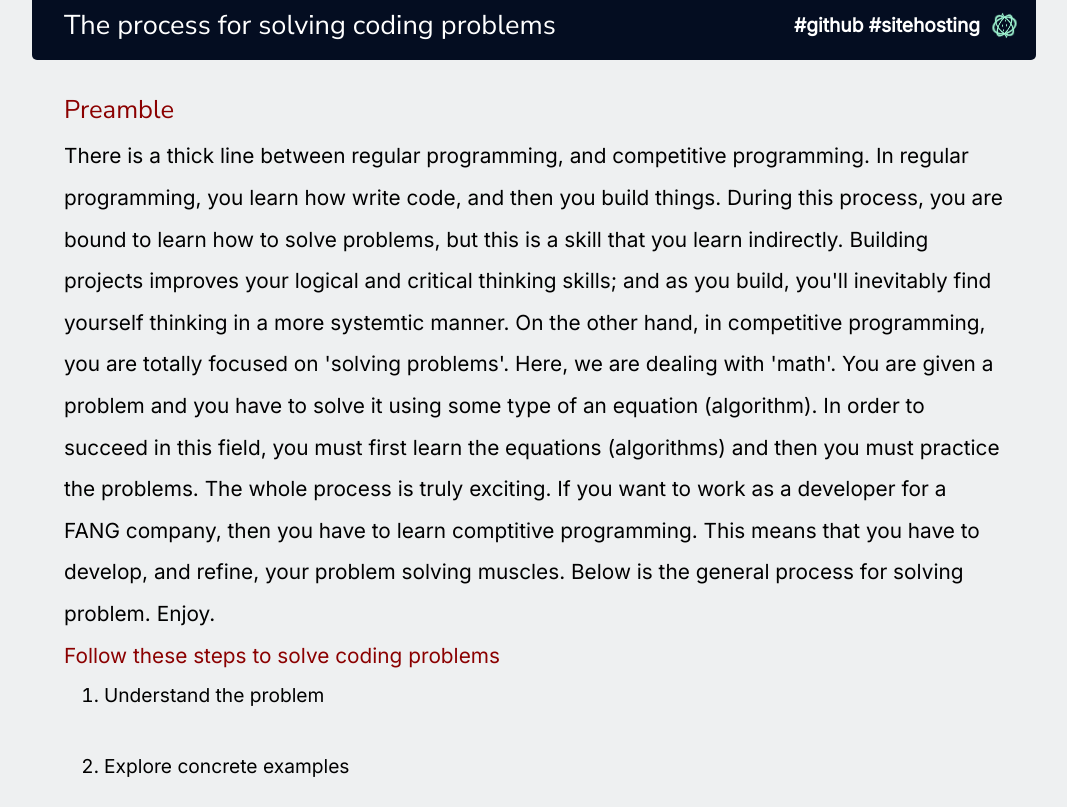
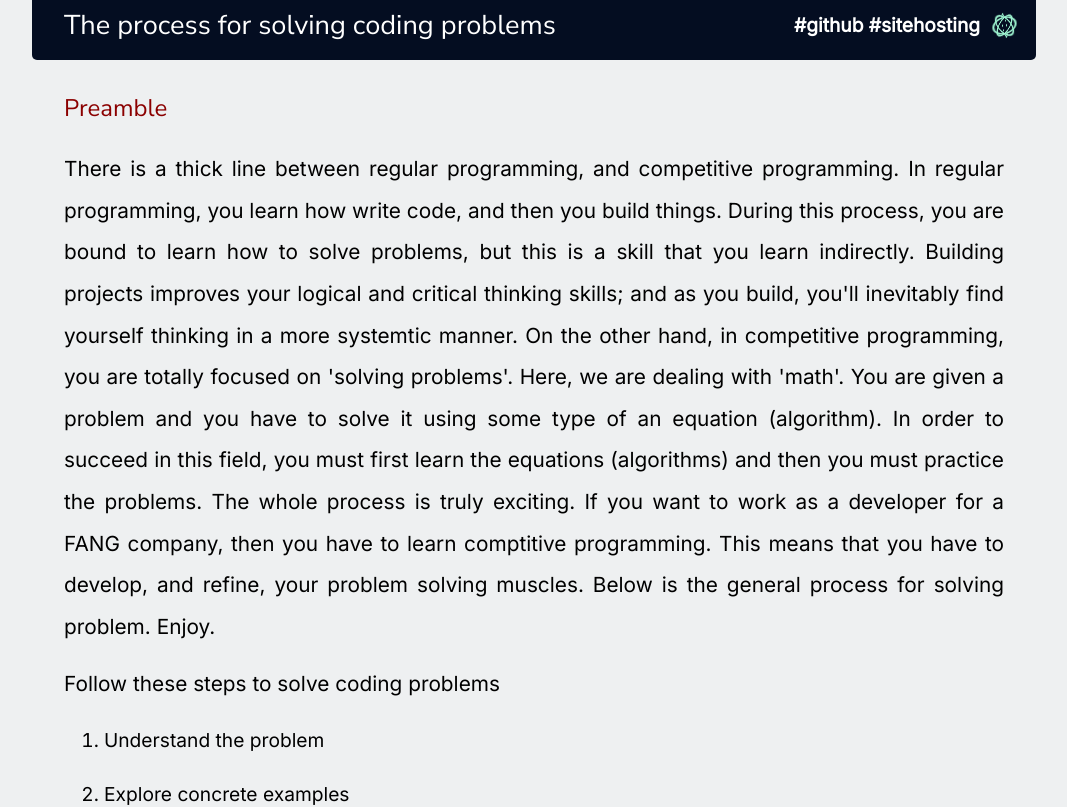
Before and after one commit to Elir-Mahad/oldsibecr, a React (Create React App) app: page /problemsolving in a window 1280 px wide. Shown: the part 480-1287 px from the top of the page, without its empty margins (106-1173 px from the left). Built offline with nearby package versions, Linux system fonts and the light colour scheme.

Commit message:
working on the styles of the blog

```diff
--- a/src/AllBlogs.css
+++ b/src/AllBlogs.css
@@ -48,7 +48,6 @@
 .blog {
 	margin: 3rem;
 	padding-bottom: 1.5rem;
-	border-bottom: 1px solid black;
 }
 
 .titletaganimation {
@@ -86,21 +85,24 @@
 	padding-top: 1.5rem;
 }
 
+.blogbody img,
 .blog h2,
 .blog h3,
 .blog p,
 .blog li {
 	line-height: 2;
+	margin-bottom: 1rem;
+	text-align: justify;
 }
 
 .blog h2 {
-	font-size: 1.6rem;
-	font-weight: 500;
+	font-size: 1.5rem;
+	/* font-weight: 500; */
 }
 
 .blog h3 {
-	font-size: 1.6rem;
-	font-weight: 500;
+	font-size: 1.5rem;
+	/* font-weight: 500; */
 }
 
 .blog p {
@@ -124,13 +126,9 @@
 	list-style: circle;
 }
 
+.blogbody ol li,
 .blogbody ul li {
-	margin-bottom: 2rem;
 	word-break: break-word;
-}
-
-.blogbody ol li {
-	margin-bottom: 2rem;
 }
 
 .blogbody .code {
--- a/src/cp_components/ProblemSolving.js
+++ b/src/cp_components/ProblemSolving.js
@@ -1,5 +1,9 @@
 import React from "react";
-
+import psuedocode from "../assets/psuedocode.png";
+import charcountstep4 from "../assets/charcountstep4.png";
+import alphanumeric from "../assets/alphanumeric.png";
+import charcountstep5 from "../assets/charcountstep5.png";
+//
 function ProblemSolving() {
 	return (
 		<section className="blogs">
@@ -42,9 +46,7 @@ function ProblemSolving() {
 								the general process for solving problem. Enjoy.
 							</p>
 
-							<p className="focus">
-								Follow these steps to solve coding problems
-							</p>
+							<p>Follow these steps to solve coding problems</p>
 
 							<ol>
 								<li>Understand the problem</li>
@@ -236,7 +238,7 @@ function ProblemSolving() {
 
 							<h2 className="focus">Step 3: Break it down</h2>
 
-							<p>Explicitly write out the steps you need to take</p>
+							<p>Explicitly write out the steps you need to take.</p>
 
 							<p>
 								This forces you to think abut the code you'll write before you
@@ -277,7 +279,11 @@ function ProblemSolving() {
 								for this problem.
 							</p>
 
-							{/* <img src="./assets/psuedocode.png" atl="" /> */}
+							<img
+								//
+								src={psuedocode}
+								alt=""
+							/>
 
 							<h2 className="focus">Step 4: Simplify and solve</h2>
 
@@ -295,7 +301,11 @@ function ProblemSolving() {
 								pseudo code:
 							</p>
 
-							{/* <img src="./assets/charcountstep4.png" alt="" /> */}
+							<img
+								//
+								src={charcountstep4}
+								alt=""
+							/>
 
 							<h2 className="focus">Step 5: Look back and refactor</h2>
 
@@ -383,7 +393,11 @@ function ProblemSolving() {
 								character is alphanumeric.
 							</p>
 
-							{/* <img src="./assets/alphanumeric.png" alt="" /> */}
+							<img
+								//
+								src={alphanumeric}
+								alt=""
+							/>
 
 							<p>
 								The below function 'charCount' counts all the characters in the
@@ -391,7 +405,11 @@ function ProblemSolving() {
 								sure that non-alphanumeric characters get removed.
 							</p>
 
-							{/* <img src="./assets/charcountstep5.png" alt="" /> */}
+							<img
+								//
+								src={charcountstep5}
+								alt=""
+							/>
 						</div>
 					</div>
 				</div>
```
Also changed, not shown: 1 other file (tests, documents, lock files or other folders).
